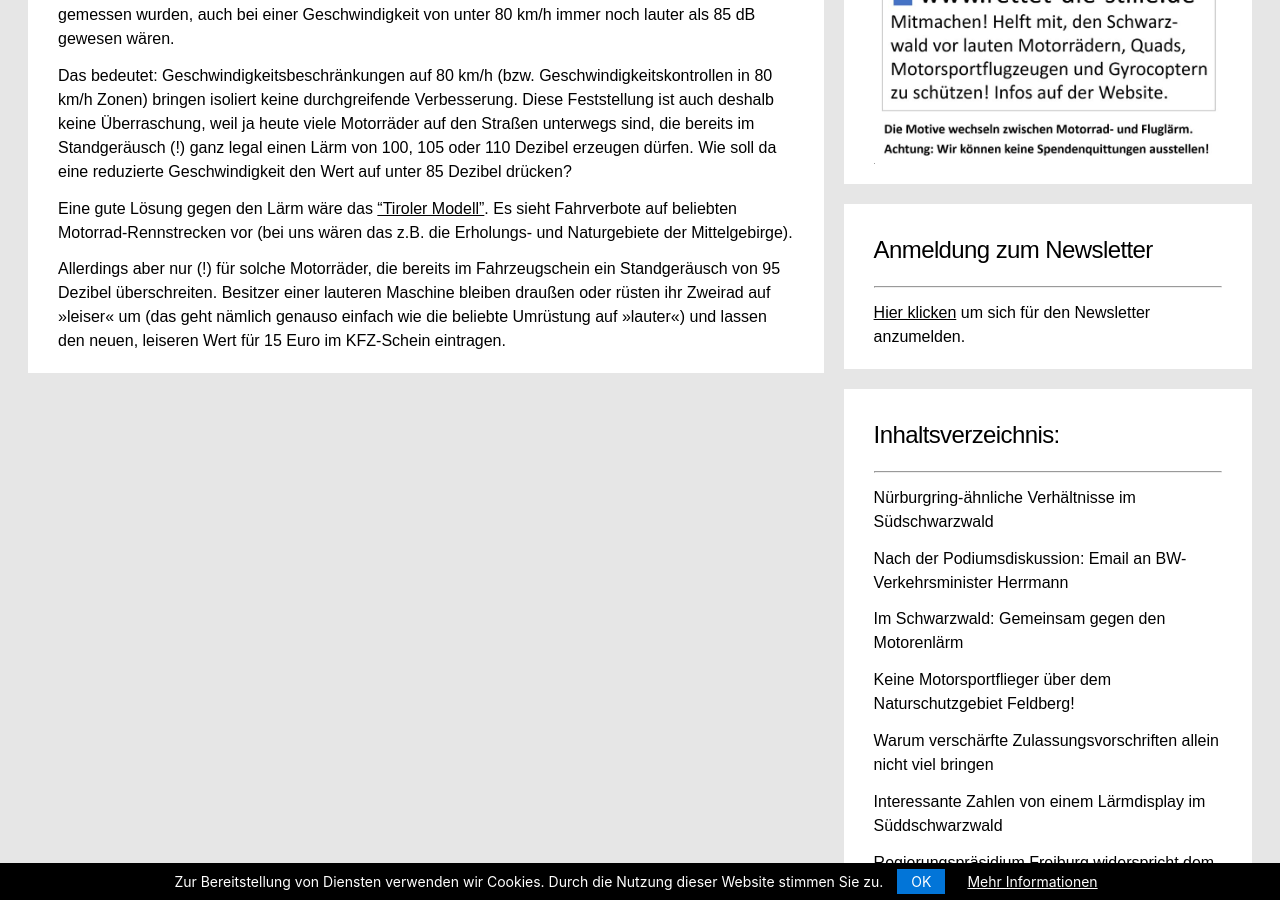
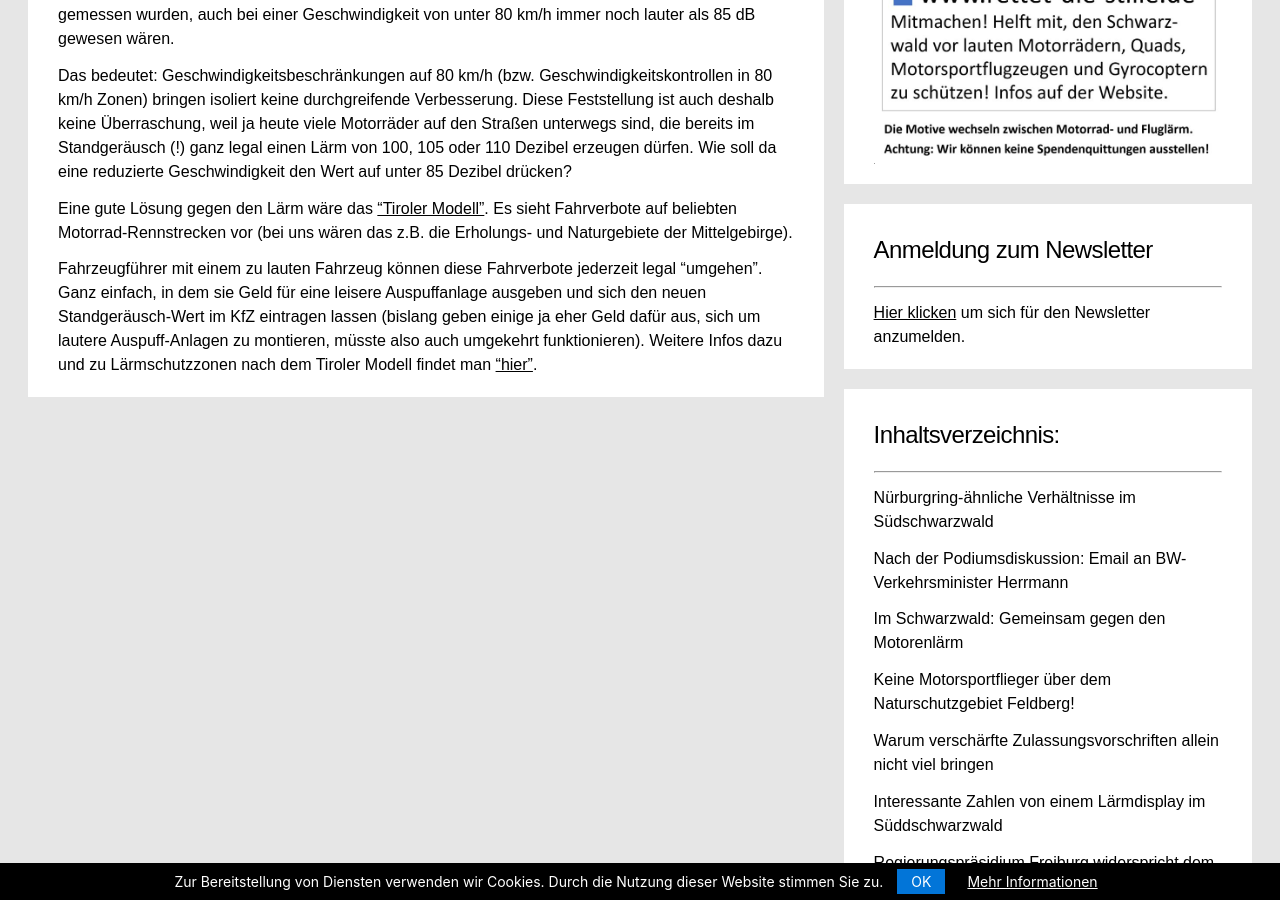
Before and after one commit to rettet-die-stille/rettet-die-stille.github.io, a Jekyll site: the page built from _posts/2020-09-14-interessante-zahlen-vom-einem-laermdisplay-im-suedschwarzwald.md, in a window 1280 px wide and 900 px high, scrolled down 1352 px. Built offline with Jekyll 4.4.1, drawn with Linux system fonts in a browser that asks for light colours.

Commit message:
Update 2020-09-14-interessante-zahlen-vom-einem-laermdisplay-im-suedschwarzwald.md

```diff
--- a/_posts/2020-09-14-interessante-zahlen-vom-einem-laermdisplay-im-suedschwarzwald.md
+++ b/_posts/2020-09-14-interessante-zahlen-vom-einem-laermdisplay-im-suedschwarzwald.md
@@ -27,4 +27,4 @@ Das bedeutet: Geschwindigkeitsbeschränkungen auf 80 km/h (bzw. Geschwindigkeits
 
 Eine gute Lösung gegen den Lärm wäre das <span style="text-decoration: underline;">["Tiroler Modell"](https://www.spiegel.de/auto/oesterreich-tirol-beschliesst-fahrverbote-fuer-laute-motorraeder-a-d049f6ac-9c2e-48b8-bb82-c4bb5190466d){:target="_blank"}</span>. Es sieht Fahrverbote auf beliebten Motorrad-Rennstrecken vor (bei uns wären das z.B. die Erholungs- und Naturgebiete der Mittelgebirge).
 
-Allerdings aber nur (!) für solche Motorräder, die bereits im Fahrzeugschein ein Standgeräusch von 95 Dezibel überschreiten. Besitzer einer lauteren Maschine bleiben draußen oder rüsten ihr Zweirad auf »leiser« um (das geht nämlich genauso einfach wie die beliebte Umrüstung auf »lauter«) und lassen den neuen, leiseren Wert für 15 Euro im KFZ-Schein eintragen.
+Fahrzeugführer mit einem zu lauten Fahrzeug können diese Fahrverbote jederzeit legal "umgehen". Ganz einfach, in dem sie Geld für eine leisere Auspuffanlage ausgeben und sich den neuen Standgeräusch-Wert im KfZ eintragen lassen (bislang geben einige ja eher Geld dafür aus, sich um lautere Auspuff-Anlagen zu montieren, müsste also auch umgekehrt funktionieren). Weitere Infos dazu und zu Lärmschutzzonen nach dem Tiroler Modell findet man <span style="text-decoration: underline;">["hier"](hhttps://www.rettet-die-stille.de/2020/08/03/was-gegen-motorradlaerm-helfen-wuerde-und-was-nicht.html#tiroler_modell){:target="_blank"}</span>.
```
